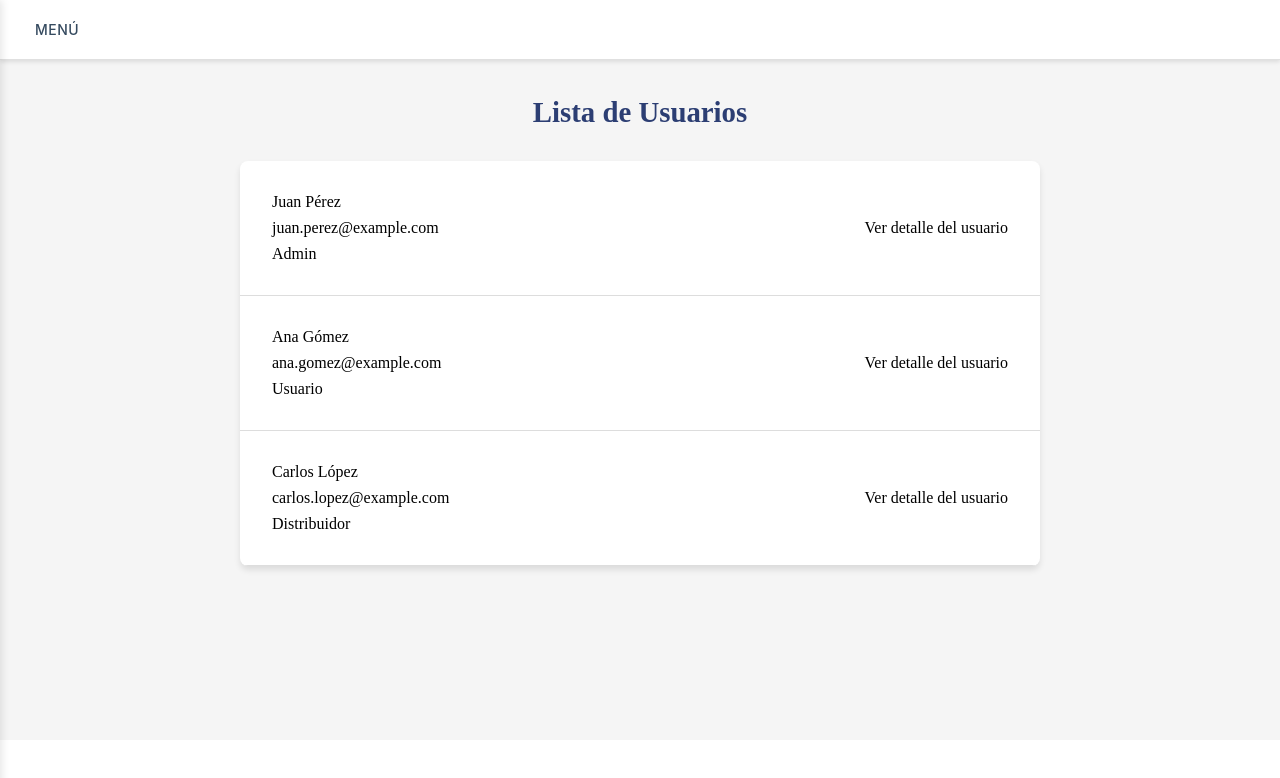
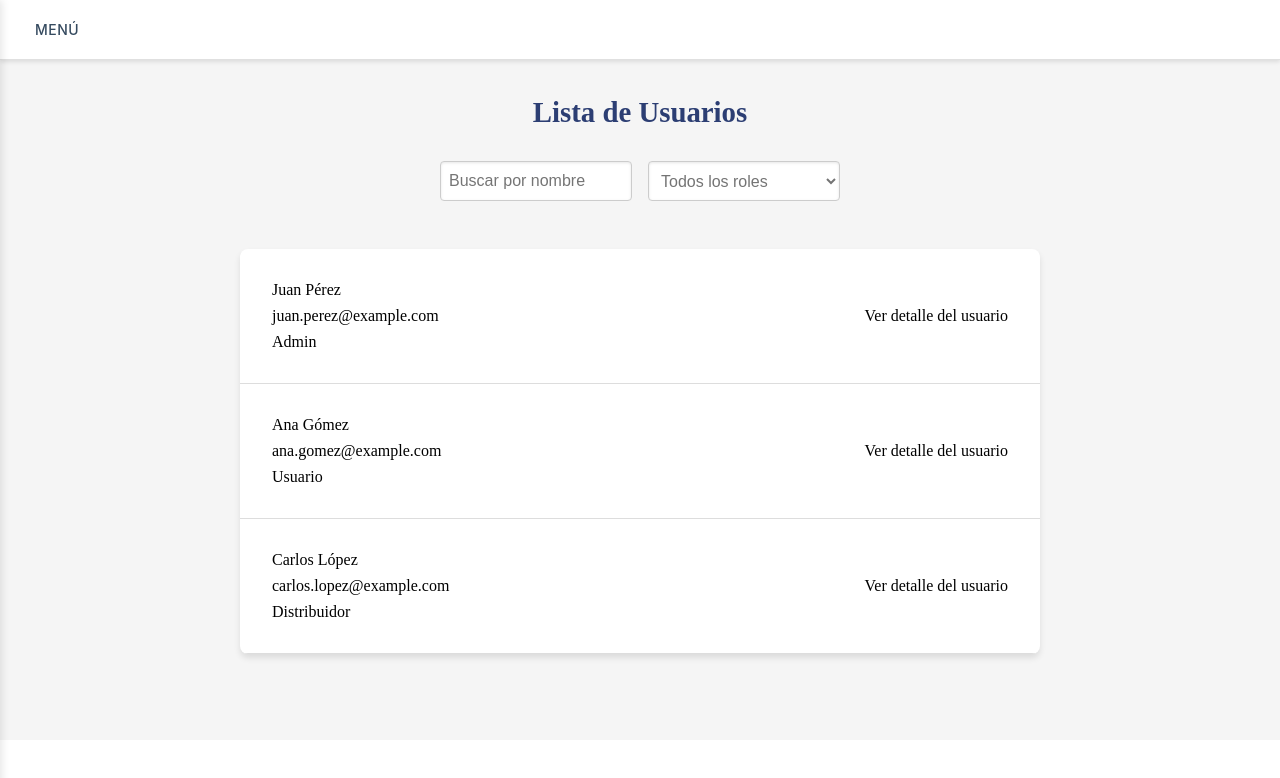
Before and after one commit to gmonmarr/WuSAP, a React (Vite) app in the folder frontend/: page /lista-usuarios in a window 1280 px wide. Shown: the top 778 px of the page. Built offline with nearby package versions, Linux system fonts and the light colour scheme.

Commit message:
Filtros para la busqueda de usuarios

```diff
--- a/frontend/src/pages/admin/UserList.css
+++ b/frontend/src/pages/admin/UserList.css
@@ -17,3 +17,28 @@ h2 {
   font-size: 1.8rem;
   color: #2C3E73;
 }
+
+/* Style for the filter input */
+.filter-input,
+.filter-dropdown {
+  margin-bottom: 1.5rem;
+  width: 100%;
+  max-width: 400px;
+  padding: 0.5rem;
+  font-size: 1rem;
+  border: 1px solid #ccc;
+  border-radius: 4px;
+  box-shadow: inset 0 1px 3px rgba(0, 0, 0, 0.1);
+  height: 40px; /* Ensure consistent height for both inputs */
+  background-color: #ffffff; /* Set the same background color */
+  color: #747474; /* Set the same text color */
+}
+
+/* Container for the filter inputs */
+.filter-container {
+  display: flex;
+  gap: 1rem;
+  margin-bottom: 1.5rem;
+  width: 100%;
+  max-width: 400px;
+}
--- a/frontend/src/pages/admin/UserList.jsx
+++ b/frontend/src/pages/admin/UserList.jsx
@@ -6,6 +6,8 @@ import './UserList.css';
 
 const UserList = () => {
   const [users, setUsers] = useState([]);
+  const [searchQuery, setSearchQuery] = useState('');
+  const [selectedRole, setSelectedRole] = useState('');
 
   useEffect(() => {
     // Simulate fetching user data
@@ -21,6 +23,12 @@ const UserList = () => {
     fetchUsers();
   }, []);
 
+  // Filter users based on the search query and selected role
+  const filteredUsers = users.filter((user) =>
+    user.name.toLowerCase().includes(searchQuery.toLowerCase()) &&
+    (selectedRole === '' || user.role === selectedRole)
+  );
+
   const renderUserItem = (user) => (
     <>
       <span>{user.name}</span>
@@ -34,8 +42,27 @@ const UserList = () => {
       <Navbar />
       <div className="user-list-container">
         <h2>Lista de Usuarios</h2>
+        <div className="filter-container">
+          <input
+            type="text"
+            placeholder="Buscar por nombre"
+            value={searchQuery}
+            onChange={(e) => setSearchQuery(e.target.value)}
+            className="filter-input"
+          />
+          <select
+            value={selectedRole}
+            onChange={(e) => setSelectedRole(e.target.value)}
+            className="filter-dropdown"
+          >
+            <option value="">Todos los roles</option>
+            <option value="Admin">Admin</option>
+            <option value="Usuario">Usuario</option>
+            <option value="Distribuidor">Distribuidor</option>
+          </select>
+        </div>
         <ListComponent
-          data={users}
+          data={filteredUsers}
           renderItem={renderUserItem}
           headerText="Lista de Usuarios"
         />
```
